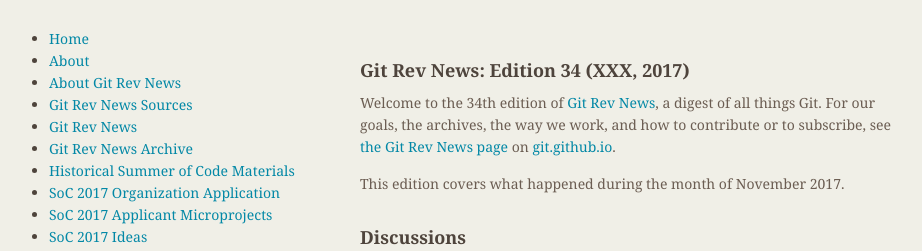
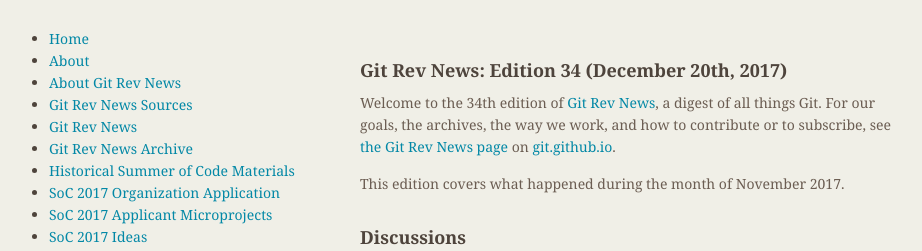
Before and after one commit to git/git.github.io, a Jekyll site: the page built from rev_news/drafts/edition-34.md, in a window 1280 px wide. Shown: the top 251 px of the page, without its empty margins (174-1096 px from the left). Built offline with Jekyll 4.4.1, drawn with Linux system fonts in a browser that asks for light colours.

Commit message:
rn-34: set publication date to December 20th

```diff
--- a/rev_news/drafts/edition-34.md
+++ b/rev_news/drafts/edition-34.md
@@ -1,5 +1,5 @@
 ---
-title: Git Rev News Edition 34 (XXX, 2017)
+title: Git Rev News Edition 34 (December 20th, 2017)
 layout: default
 date: 2017-12-20 12:06:51 +0100
 author: chriscool
@@ -7,7 +7,7 @@
 navbar: false
 ---
 
-## Git Rev News: Edition 34 (XXX, 2017)
+## Git Rev News: Edition 34 (December 20th, 2017)
 
 Welcome to the 34th edition of [Git Rev News](https://git.github.io/rev_news/rev_news/),
 a digest of all things Git. For our goals, the archives, the way we work, and how to contribute or to
```
